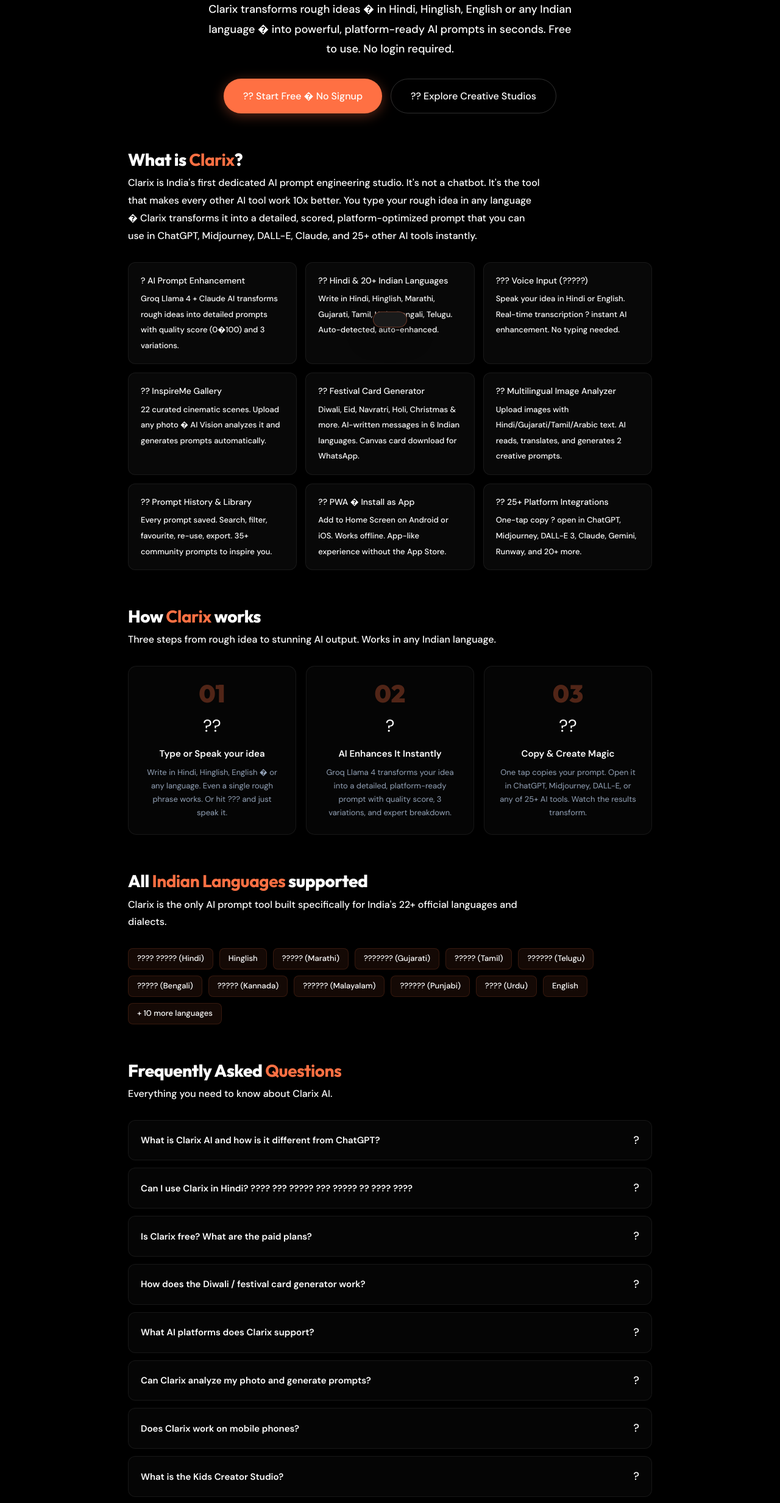
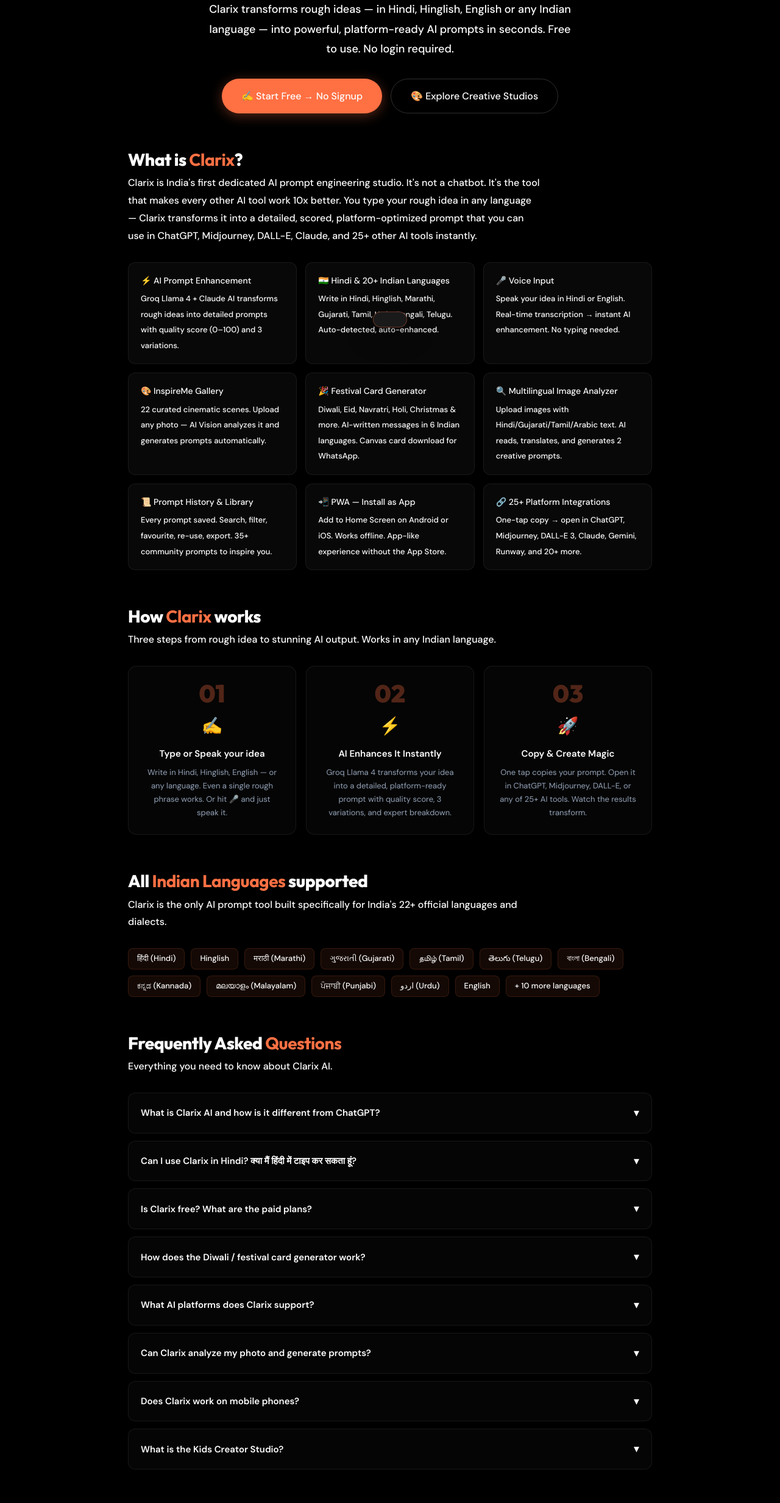
Before and after one commit to vishalbirla700-tech/clarix-digital, a website: page about.html in a window 1280 px wide. Shown: the part 335-2800 px from the top of the page at 61% size. Drawn offline with Linux system fonts and the light colour scheme.

Commit message:
fix: about.html emoji encoding + inspire nav History

```diff
--- a/about.html
+++ b/about.html
@@ -372,7 +372,7 @@
       <button class="sidebar-toggle-btn" onclick="Sidebar.toggle()" aria-label="Menu">
         <span></span><span></span><span></span>
       </button>
-      <div class="nav-logo" onclick="location.href='index.html'"><span class="nav-star">?</span> clarix</div>
+      <div class="nav-logo" onclick="location.href='index.html'"><span class="nav-star">✶</span> clarix</div>
     </div>
     <div class="nav-links">
       <a href="index.html" class="nav-link">Home</a>
@@ -384,20 +384,20 @@
     </div>
     <div class="nav-right">
       <button class="btn btn-ghost btn-sm" id="authNavBtn" onclick="AuthModal.show()">Login</button>
-      <a href="write.html" class="btn btn-primary btn-sm">Try Free ?</a>
+      <a href="write.html" class="btn btn-primary btn-sm">Try Free →</a>
     </div>
   </nav>
 
   <!-- -- HERO -- -->
   <section class="about-hero">
     <div class="ai-badge" style="display:inline-flex;margin-bottom:20px">
-      <span class="badge-star">?</span> India's First AI Prompt Engine ????
+      <span class="badge-star">✶</span> India's First AI Prompt Engine 🇮🇳
     </div>
     <h1>The <em>AI Prompt Engine</em><br>built for India</h1>
-    <p>Clarix transforms rough ideas � in Hindi, Hinglish, English or any Indian language � into powerful, platform-ready AI prompts in seconds. Free to use. No login required.</p>
+    <p>Clarix transforms rough ideas &mdash; in Hindi, Hinglish, English or any Indian language &mdash; into powerful, platform-ready AI prompts in seconds. Free to use. No login required.</p>
     <div class="about-ctas">
-      <a href="write.html" class="btn btn-primary btn-lg">?? Start Free � No Signup</a>
-      <a href="apps.html" class="btn btn-secondary btn-lg">?? Explore Creative Studios</a>
+      <a href="write.html" class="btn btn-primary btn-lg">✍️ Start Free &rarr; No Signup</a>
+      <a href="apps.html" class="btn btn-secondary btn-lg">🎨 Explore Creative Studios</a>
     </div>
   </section>
 
@@ -405,44 +405,44 @@
   <section class="ab-section">
     <h2>What is <em>Clarix</em>?</h2>
     <p class="ab-lead">
-      Clarix is India's first dedicated <strong>AI prompt engineering studio</strong>. It's not a chatbot. It's the tool that makes every other AI tool work 10x better. You type your rough idea in any language � Clarix transforms it into a detailed, scored, platform-optimized prompt that you can use in ChatGPT, Midjourney, DALL-E, Claude, and 25+ other AI tools instantly.
+      Clarix is India's first dedicated <strong>AI prompt engineering studio</strong>. It's not a chatbot. It's the tool that makes every other AI tool work 10x better. You type your rough idea in any language &mdash; Clarix transforms it into a detailed, scored, platform-optimized prompt that you can use in ChatGPT, Midjourney, DALL-E, Claude, and 25+ other AI tools instantly.
     </p>
     <div class="feat-grid">
       <div class="feat-item">
-        <strong>? AI Prompt Enhancement</strong>
-        <span>Groq Llama 4 + Claude AI transforms rough ideas into detailed prompts with quality score (0�100) and 3 variations.</span>
+        <strong>⚡ AI Prompt Enhancement</strong>
+        <span>Groq Llama 4 + Claude AI transforms rough ideas into detailed prompts with quality score (0&ndash;100) and 3 variations.</span>
       </div>
       <div class="feat-item">
-        <strong>?? Hindi & 20+ Indian Languages</strong>
+        <strong>🇮🇳 Hindi &amp; 20+ Indian Languages</strong>
         <span>Write in Hindi, Hinglish, Marathi, Gujarati, Tamil, Urdu, Bengali, Telugu. Auto-detected, auto-enhanced.</span>
       </div>
       <div class="feat-item">
-        <strong>??? Voice Input (?????)</strong>
-        <span>Speak your idea in Hindi or English. Real-time transcription ? instant AI enhancement. No typing needed.</span>
+        <strong>🎤 Voice Input</strong>
+        <span>Speak your idea in Hindi or English. Real-time transcription &rarr; instant AI enhancement. No typing needed.</span>
       </div>
       <div class="feat-item">
-        <strong>?? InspireMe Gallery</strong>
-        <span>22 curated cinematic scenes. Upload any photo � AI Vision analyzes it and generates prompts automatically.</span>
+        <strong>🎨 InspireMe Gallery</strong>
+        <span>22 curated cinematic scenes. Upload any photo &mdash; AI Vision analyzes it and generates prompts automatically.</span>
       </div>
       <div class="feat-item">
-        <strong>?? Festival Card Generator</strong>
-        <span>Diwali, Eid, Navratri, Holi, Christmas & more. AI-written messages in 6 Indian languages. Canvas card download for WhatsApp.</span>
+        <strong>🎉 Festival Card Generator</strong>
+        <span>Diwali, Eid, Navratri, Holi, Christmas &amp; more. AI-written messages in 6 Indian languages. Canvas card download for WhatsApp.</span>
       </div>
       <div class="feat-item">
-        <strong>?? Multilingual Image Analyzer</strong>
+        <strong>🔍 Multilingual Image Analyzer</strong>
         <span>Upload images with Hindi/Gujarati/Tamil/Arabic text. AI reads, translates, and generates 2 creative prompts.</span>
       </div>
       <div class="feat-item">
-        <strong>?? Prompt History & Library</strong>
+        <strong>📜 Prompt History &amp; Library</strong>
         <span>Every prompt saved. Search, filter, favourite, re-use, export. 35+ community prompts to inspire you.</span>
       </div>
       <div class="feat-item">
-        <strong>?? PWA � Install as App</strong>
+        <strong>📲 PWA &mdash; Install as App</strong>
         <span>Add to Home Screen on Android or iOS. Works offline. App-like experience without the App Store.</span>
       </div>
       <div class="feat-item">
-        <strong>?? 25+ Platform Integrations</strong>
-        <span>One-tap copy ? open in ChatGPT, Midjourney, DALL-E 3, Claude, Gemini, Runway, and 20+ more.</span>
+        <strong>🔗 25+ Platform Integrations</strong>
+        <span>One-tap copy &rarr; open in ChatGPT, Midjourney, DALL-E 3, Claude, Gemini, Runway, and 20+ more.</span>
       </div>
     </div>
   </section>
@@ -454,20 +454,20 @@
     <div class="steps-grid">
       <div class="step-box">
         <div class="step-num">01</div>
-        <div class="step-icon">??</div>
+        <div class="step-icon">✍️</div>
         <div class="step-title">Type or Speak your idea</div>
-        <div class="step-desc">Write in Hindi, Hinglish, English � or any language. Even a single rough phrase works. Or hit ??? and just speak it.</div>
+        <div class="step-desc">Write in Hindi, Hinglish, English &mdash; or any language. Even a single rough phrase works. Or hit 🎤 and just speak it.</div>
       </div>
       <div class="step-box">
         <div class="step-num">02</div>
-        <div class="step-icon">?</div>
+        <div class="step-icon">⚡</div>
         <div class="step-title">AI Enhances It Instantly</div>
         <div class="step-desc">Groq Llama 4 transforms your idea into a detailed, platform-ready prompt with quality score, 3 variations, and expert breakdown.</div>
       </div>
       <div class="step-box">
         <div class="step-num">03</div>
-        <div class="step-icon">??</div>
-        <div class="step-title">Copy & Create Magic</div>
+        <div class="step-icon">🚀</div>
+        <div class="step-title">Copy &amp; Create Magic</div>
         <div class="step-desc">One tap copies your prompt. Open it in ChatGPT, Midjourney, DALL-E, or any of 25+ AI tools. Watch the results transform.</div>
       </div>
     </div>
@@ -478,17 +478,17 @@
     <h2>All <em>Indian Languages</em> supported</h2>
     <p class="ab-lead">Clarix is the only AI prompt tool built specifically for India's 22+ official languages and dialects.</p>
     <div class="lang-grid">
-      <span class="lang-tag">???? ????? (Hindi)</span>
+      <span class="lang-tag">हिंदी (Hindi)</span>
       <span class="lang-tag">Hinglish</span>
-      <span class="lang-tag">????? (Marathi)</span>
-      <span class="lang-tag">??????? (Gujarati)</span>
-      <span class="lang-tag">????? (Tamil)</span>
-      <span class="lang-tag">?????? (Telugu)</span>
-      <span class="lang-tag">????? (Bengali)</span>
-      <span class="lang-tag">????? (Kannada)</span>
-      <span class="lang-tag">?????? (Malayalam)</span>
-      <span class="lang-tag">?????? (Punjabi)</span>
-      <span class="lang-tag">???? (Urdu)</span>
+      <span class="lang-tag">मराठी (Marathi)</span>
+      <span class="lang-tag">ગુજરાતી (Gujarati)</span>
+      <span class="lang-tag">தமிழ் (Tamil)</span>
+      <span class="lang-tag">తెలుగు (Telugu)</span>
+      <span class="lang-tag">বাংলা (Bengali)</span>
+      <span class="lang-tag">ಕನ್ನಡ (Kannada)</span>
+      <span class="lang-tag">മലയാളം (Malayalam)</span>
+      <span class="lang-tag">ਪੰਜਾਬੀ (Punjabi)</span>
+      <span class="lang-tag">اردو (Urdu)</span>
       <span class="lang-tag">English</span>
       <span class="lang-tag">+ 10 more languages</span>
     </div>
@@ -503,50 +503,50 @@
       <div class="faq-item">
         <div class="faq-q" onclick="toggleFaq(this)">
           What is Clarix AI and how is it different from ChatGPT?
-          <span class="faq-chevron">?</span>
+          <span class="faq-chevron">▾</span>
         </div>
         <div class="faq-a">
-          ChatGPT is a general AI assistant. Clarix is a <strong>specialized prompt engineering tool</strong> � its job is to make your prompts so good that ChatGPT, Midjourney, or any other AI tool gives you dramatically better results. Clarix is the bridge between your rough idea and the perfect AI output. It also works natively in Hindi, Hinglish, and 20+ Indian languages � ChatGPT doesn't.
+          ChatGPT is a general AI assistant. Clarix is a <strong>specialized prompt engineering tool</strong> &mdash; its job is to make your prompts so good that ChatGPT, Midjourney, or any other AI tool gives you dramatically better results. Clarix is the bridge between your rough idea and the perfect AI output. It also works natively in Hindi, Hinglish, and 20+ Indian languages &mdash; ChatGPT doesn't.
         </div>
       </div>
 
       <div class="faq-item">
         <div class="faq-q" onclick="toggleFaq(this)">
-          Can I use Clarix in Hindi? ???? ??? ????? ??? ????? ?? ???? ????
-          <span class="faq-chevron">?</span>
+          Can I use Clarix in Hindi? क्या मैं हिंदी में टाइप कर सकता हूं?
+          <span class="faq-chevron">▾</span>
         </div>
         <div class="faq-a">
-          ???! Clarix specifically built for Indian users. You can type in Hindi, Hinglish, Marathi, Gujarati, Tamil, Urdu, Bengali, Telugu, or any of 20+ languages. Clarix automatically detects your language and generates professionally enhanced AI prompts. You can even use voice input in Hindi.
+          हां! Clarix specifically built for Indian users. You can type in Hindi, Hinglish, Marathi, Gujarati, Tamil, Urdu, Bengali, Telugu, or any of 20+ languages. Clarix automatically detects your language and generates professionally enhanced AI prompts. You can even use voice input in Hindi.
         </div>
       </div>
 
       <div class="faq-item">
         <div class="faq-q" onclick="toggleFaq(this)">
           Is Clarix free? What are the paid plans?
-          <span class="faq-chevron">?</span>
+          <span class="faq-chevron">▾</span>
         </div>
         <div class="faq-a">
           Yes! The free plan includes 25 AI prompt enhancements per day with all languages, voice input, and 25+ platform integrations. No credit card or login required to start. Paid plans:
-          <br><br>� <strong>Creator � ?299/month:</strong> 100 prompts/day, history, library
-          <br>� <strong>Pro � ?999/month:</strong> Unlimited prompts, Expert Breakdown, Vision analysis (7-day free trial)
-          <br>� <strong>Agency � ?2,999/month:</strong> 5 team seats, API access, white label
+          <br><br>&mdash; <strong>Creator &mdash; &#x20B9;299/month:</strong> 100 prompts/day, history, library
+          <br>&mdash; <strong>Pro &mdash; &#x20B9;999/month:</strong> Unlimited prompts, Expert Breakdown, Vision analysis (7-day free trial)
+          <br>&mdash; <strong>Agency &mdash; &#x20B9;2,999/month:</strong> 5 team seats, API access, white label
         </div>
       </div>
 
       <div class="faq-item">
         <div class="faq-q" onclick="toggleFaq(this)">
           How does the Diwali / festival card generator work?
-          <span class="faq-chevron">?</span>
+          <span class="faq-chevron">▾</span>
         </div>
         <div class="faq-a">
-          The <strong>Cultural Creator Studio</strong> (in Apps) generates beautiful festival greeting cards for Diwali, Eid, Navratri, Holi, Christmas, Republic Day, Birthday, Ganesh Chaturthi, Baisakhi, Dussehra and more. Select your festival, choose language (Hindi, Gujarati, Marathi, Urdu, Hinglish, English), add a personal message � Clarix generates heartfelt AI text and creates a 1080�1080 canvas card you can <strong>download and share on WhatsApp or Instagram</strong> instantly.
+          The <strong>Cultural Creator Studio</strong> (in Apps) generates beautiful festival greeting cards for Diwali, Eid, Navratri, Holi, Christmas, Republic Day, Birthday, Ganesh Chaturthi, Baisakhi, Dussehra and more. Select your festival, choose language (Hindi, Gujarati, Marathi, Urdu, Hinglish, English), add a personal message &mdash; Clarix generates heartfelt AI text and creates a 1080&times;1080 canvas card you can <strong>download and share on WhatsApp or Instagram</strong> instantly.
         </div>
       </div>
 
       <div class="faq-item">
         <div class="faq-q" onclick="toggleFaq(this)">
           What AI platforms does Clarix support?
-          <span class="faq-chevron">?</span>
+          <span class="faq-chevron">▾</span>
         </div>
         <div class="faq-a">
           Clarix generates optimized prompts for 25+ AI tools: <strong>ChatGPT, Midjourney, DALL-E 3, Claude, Gemini, Stable Diffusion, Runway ML, Kling AI, Adobe Firefly, Leonardo AI, Ideogram, Pika Labs, Sora, Canva AI, Playground AI</strong> and many more. One-tap copy sends your prompt directly to any of these tools.
@@ -556,30 +556,30 @@
       <div class="faq-item">
         <div class="faq-q" onclick="toggleFaq(this)">
           Can Clarix analyze my photo and generate prompts?
-          <span class="faq-chevron">?</span>
+          <span class="faq-chevron">▾</span>
         </div>
         <div class="faq-a">
-          Yes! <strong>InspireMe</strong> lets you upload any photo � AI Vision (Groq Llama 4 Scout) analyzes it and generates detailed cinematic prompts. The <strong>Multilingual Analyzer</strong> can read text in any Indian or world language from images (banners, labels, menus, posters) and generate Midjourney or DALL-E prompts from that content.
+          Yes! <strong>InspireMe</strong> lets you upload any photo &mdash; AI Vision (Groq Llama 4 Scout) analyzes it and generates detailed cinematic prompts. The <strong>Multilingual Analyzer</strong> can read text in any Indian or world language from images (banners, labels, menus, posters) and generate Midjourney or DALL-E prompts from that content.
         </div>
       </div>
 
       <div class="faq-item">
         <div class="faq-q" onclick="toggleFaq(this)">
           Does Clarix work on mobile phones?
-          <span class="faq-chevron">?</span>
+          <span class="faq-chevron">▾</span>
         </div>
         <div class="faq-a">
-          Yes, Clarix works perfectly on all mobile browsers. You can also install it as a <strong>Progressive Web App (PWA)</strong> � tap "Add to Home Screen" on Android or iOS for an app-like experience that works even offline. No App Store required.
+          Yes, Clarix works perfectly on all mobile browsers. You can also install it as a <strong>Progressive Web App (PWA)</strong> &mdash; tap &ldquo;Add to Home Screen&rdquo; on Android or iOS for an app-like experience that works even offline. No App Store required.
         </div>
       </div>
 
       <div class="faq-item">
         <div class="faq-q" onclick="toggleFaq(this)">
           What is the Kids Creator Studio?
-          <span class="faq-chevron">?</span>
+          <span class="faq-chevron">▾</span>
         </div>
         <div class="faq-a">
-          <strong>Kids Creator</strong> (in Apps ? Creative Studios) turns any photo of a child into fun AI image prompts. Choose from Cartoon/Pixar, Sketch & Doodle, Storybook, Superhero Comic, or Colorful Pop Art styles. Perfect for creating birthday cards, WhatsApp stickers, Instagram reels, or printed posters.
+          <strong>Kids Creator</strong> (in Apps &rarr; Creative Studios) turns any photo of a child into fun AI image prompts. Choose from Cartoon/Pixar, Sketch &amp; Doodle, Storybook, Superhero Comic, or Colorful Pop Art styles. Perfect for creating birthday cards, WhatsApp stickers, Instagram reels, or printed posters.
         </div>
       </div>
 
@@ -589,17 +589,17 @@
   <!-- -- FINAL CTA -- -->
   <section style="text-align:center; padding: 60px 20px 80px; max-width:600px; margin:0 auto;">
     <div class="ai-badge" style="display:inline-flex; margin-bottom:20px;">
-      <span class="badge-star">????</span> Made in India for Indian Creators
+      <span class="badge-star">🇮🇳</span> Made in India for Indian Creators
     </div>
     <h2 style="font-family:'Outfit',sans-serif; font-size:clamp(28px,5vw,42px); font-weight:900; margin-bottom:14px; letter-spacing:-1px;">
-      Start creating better AI prompts � <span style="color:var(--accent,#ff7043)">free</span>
+      Start creating better AI prompts &mdash; <span style="color:var(--accent,#ff7043)">free</span>
     </h2>
     <p style="color:var(--text-muted,#94a3b8); font-size:16px; margin-bottom:32px; line-height:1.7;">
       Join thousands of Indian creators. No login required. 25 prompts free every day.
     </p>
     <div style="display:flex; gap:14px; justify-content:center; flex-wrap:wrap;">
-      <a href="write.html" class="btn btn-primary btn-lg">?? Write Your First Prompt Free</a>
-      <a href="apps.html" class="btn btn-secondary btn-lg">?? Try Creative Studios</a>
+      <a href="write.html" class="btn btn-primary btn-lg">✍️ Write Your First Prompt Free</a>
+      <a href="apps.html" class="btn btn-secondary btn-lg">🎨 Try Creative Studios</a>
     </div>
   </section>
 
```
Also changed, not shown: inspire.html (+1 -1 lines).
